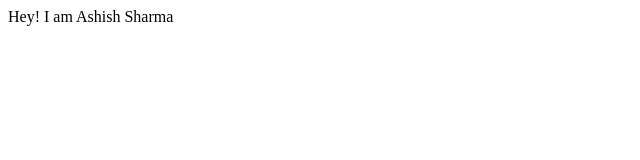
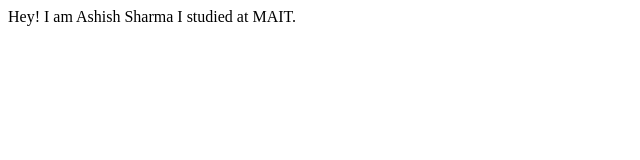
Before and after one commit to ashishsharma-prog/Ashish-Sharma-site, a plain HTML site: page index.html in a window 1280 px wide. Shown: the whole page, without its empty margins (0-640 px from the left). Drawn offline with Linux system fonts and the light colour scheme.

Commit message:
update index.html

```diff
--- a/index.html
+++ b/index.html
@@ -7,5 +7,6 @@
 </head>
 <body>
     Hey! I am Ashish Sharma
+    I studied at MAIT.
 </body>
 </html>
```
